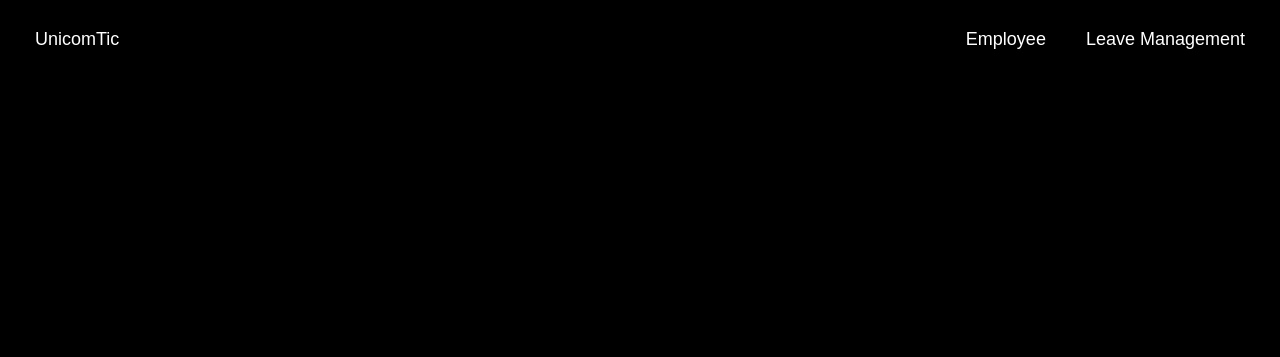
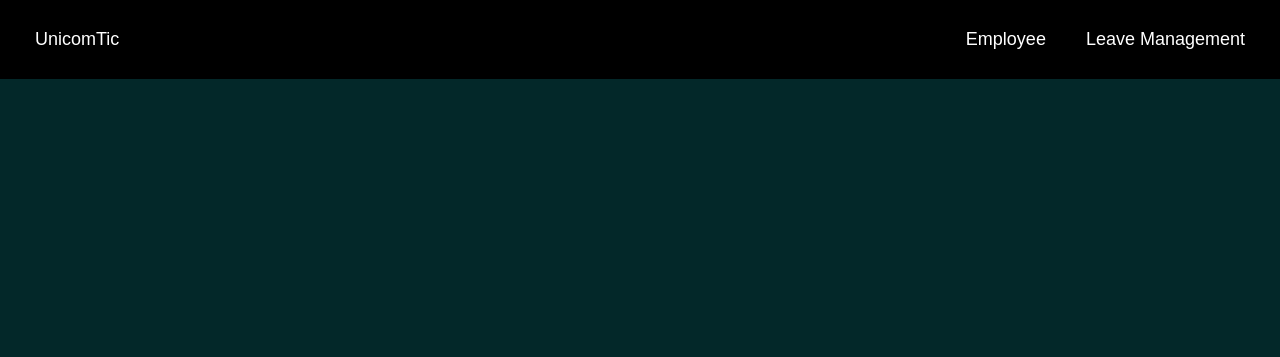
Before and after one commit to RathiNirupan/Leave_Management_System, a website: page frontend/layouts/layout_with_topnav.html in a window 1280 px wide. Shown: the top 357 px of the page. Drawn offline with Linux system fonts and the light colour scheme.

Commit message:
change the css

```diff
--- a/frontend/layouts/layout_with_topnav.html
+++ b/frontend/layouts/layout_with_topnav.html
@@ -20,7 +20,7 @@
         }
 
         body{
-         background-color: rgb(0, 0, 0);
+            background-color: #032829;
         }
      </style>
       <nav class="navbar">
@@ -30,7 +30,7 @@
         <div class="navbar-right">
             <a href="X:\GIT CLONE\Leave_Management_System\frontend\views\Employees\index.html" class="menu-item">Employee</a>
             <div class="dropdown">
-                <button class="dropbtn">Leave Management</button>
+                <button class="dropbtn"> Leave Management</button>
                 <div class="dropdown-content">
                     <!-- <a href="#">Apply Leave</a>
                     <a href="#">Manage Leave</a> -->
@@ -41,7 +41,7 @@
             </div>
         </div>
     </nav>
-    <h1>Leave Management System</h1>
+    <h1>Welcome To Our Leave Management System</h1>
 
     <main>
 
@@ -49,18 +49,3 @@
 
 </body>
 </html>
-
-
-<!--
-<!DOCTYPE html>
-<html lang="en">
-<head>
-    <meta charset="UTF-8">
-    <meta name="viewport" content="width=device-width, initial-scale=1.0">
-    <title>Document</title> -->
-
-<!-- </head>
-<body >
-
-</body>
-</html> -->
```
